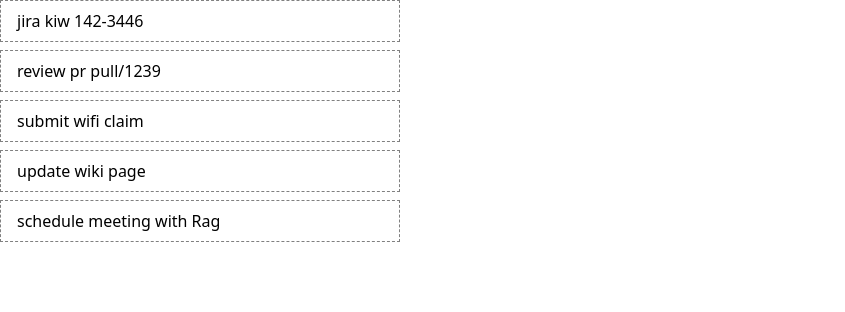
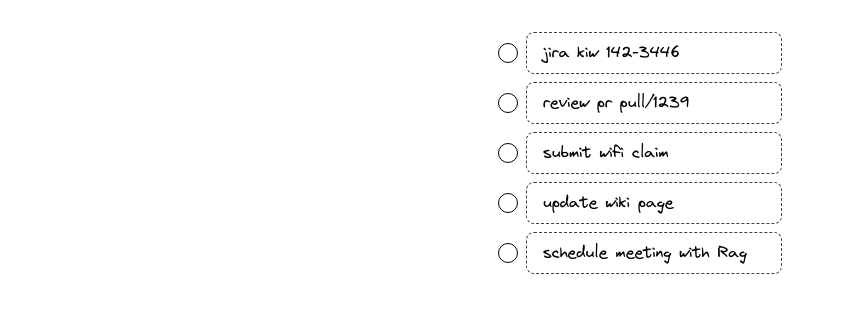
Before and after one commit to vishnuvardhan-s/todolist, a React (Vite) app: page / in a window 1280 px wide. Shown: the top 312 px of the page, without its empty margins (0-845 px from the left). Built offline with nearby package versions, Linux system fonts and the light colour scheme.

Commit message:
Render todos Change styles to tailwind Use the awesome Virgil font

```diff
--- a/src/App.tsx
+++ b/src/App.tsx
@@ -4,9 +4,11 @@
 
 function App() {
     return (
-        <DndProvider backend={HTML5Backend}>
-            <TodoList />
-        </DndProvider>
+        <main className="flex items-center justify-center mt-8">
+            <DndProvider backend={HTML5Backend}>
+                <TodoList />
+            </DndProvider>
+        </main>
     );
 }
 
--- /dev/null
+++ b/src/components/Icons.tsx
@@ -0,0 +1,2 @@
+export const TodoIcon = () => <span className="h-5 w-5 mb-2 bg-white border border-black border-solid rounded-full inline-block"></span>;
+export const DoneIcon = () => <span className="h-5 w-5 mb-2 bg-black rounded-full inline-block"></span>;
--- a/src/components/TodoItem.tsx
+++ b/src/components/TodoItem.tsx
@@ -2,17 +2,10 @@
 import type { FC } from 'react';
 import { useRef } from 'react';
 import { useDrag, useDrop } from 'react-dnd';
+import { TodoIcon } from './Icons';
 
 const ItemTypes = {
     TODO: 'todo',
-};
-
-const style = {
-    border: '1px dashed gray',
-    padding: '0.5rem 1rem',
-    marginBottom: '.5rem',
-    backgroundColor: 'white',
-    cursor: 'move',
 };
 
 export interface TodoProps {
@@ -29,7 +22,7 @@
 }
 
 export const Todo: FC<TodoProps> = ({ id, text, index, moveTodo }) => {
-    const ref = useRef<HTMLDivElement>(null);
+    const ref = useRef<HTMLParagraphElement>(null);
     const [{ handlerId }, drop] = useDrop<DragItem, void, { handlerId: Identifier | null }>({
         accept: ItemTypes.TODO,
         collect(monitor) {
@@ -83,8 +76,16 @@
     drag(drop(ref));
 
     return (
-        <div ref={ref} style={{ ...style, opacity }} data-handler-id={handlerId}>
-            {text}
-        </div>
+        <li className="flex flex-row items-center justify-center">
+            <TodoIcon />
+            <p
+                ref={ref}
+                className="font-virgil border border-dashed border-gray-700 rounded-lg px-4 py-2 mb-2 ml-2 w-64 bg-white cursor-move"
+                style={{ opacity }}
+                data-handler-id={handlerId}
+            >
+                {text}
+            </p>
+        </li>
     );
 };
--- a/src/components/TodoList.tsx
+++ b/src/components/TodoList.tsx
@@ -2,10 +2,6 @@
 import { useCallback, useEffect, useState } from 'react';
 import { Todo } from './TodoItem';
 import { defaultTodos } from '../assets/defaultTodos.json';
-
-const style = {
-    width: 400,
-};
 
 export interface Item {
     id: string;
@@ -43,6 +39,6 @@
             }, 1000);
         });
 
-        return todosLoading ? <div>Loading...</div> : <div style={style}>{todos.map((todo, i) => renderTodo(todo, i))}</div>;
+        return todosLoading ? <div>Loading...</div> : <ul>{todos.map((todo, i) => renderTodo(todo, i))}</ul>;
     }
 };
--- a/src/index.css
+++ b/src/index.css
@@ -1,6 +1,10 @@
 @tailwind base;
 @tailwind components;
 @tailwind utilities;
+@font-face {
+  font-family: "VIRGIL";
+  src: url("../public/fonts/Virgil.woff2");
+}
 
 body {
   margin: 0;
--- a/tailwind.config.js
+++ b/tailwind.config.js
@@ -2,7 +2,11 @@
 export default {
   content: ["./index.html", "./src/**/*.{js,ts,jsx,tsx}"],
   theme: {
-    extend: {},
+    extend: {
+      fontFamily: {
+        virgil: ["Virgil"],
+      },
+    },
   },
   plugins: [],
 };
```
Also changed, not shown: public/fonts/Virgil.woff2 (added).
